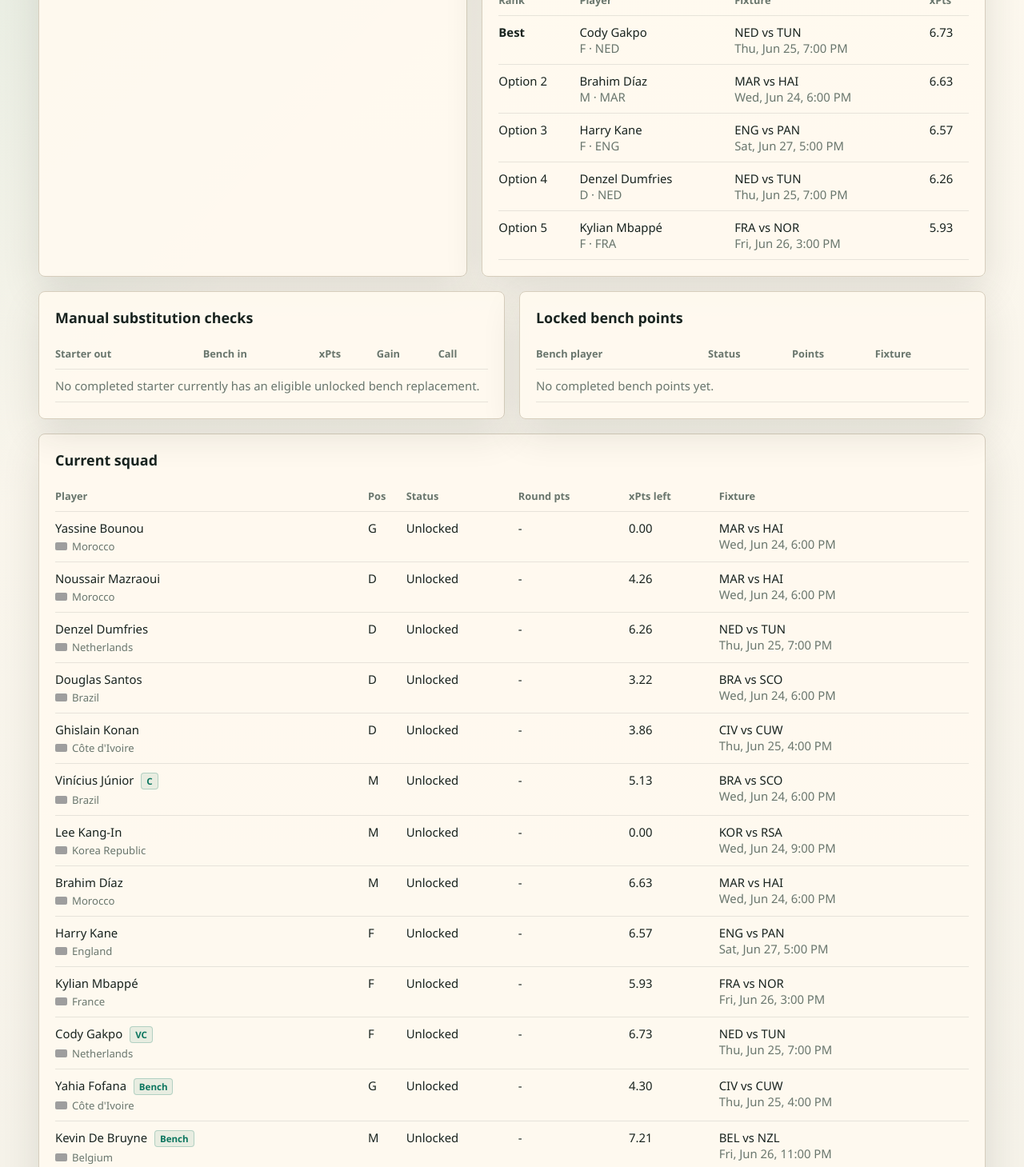
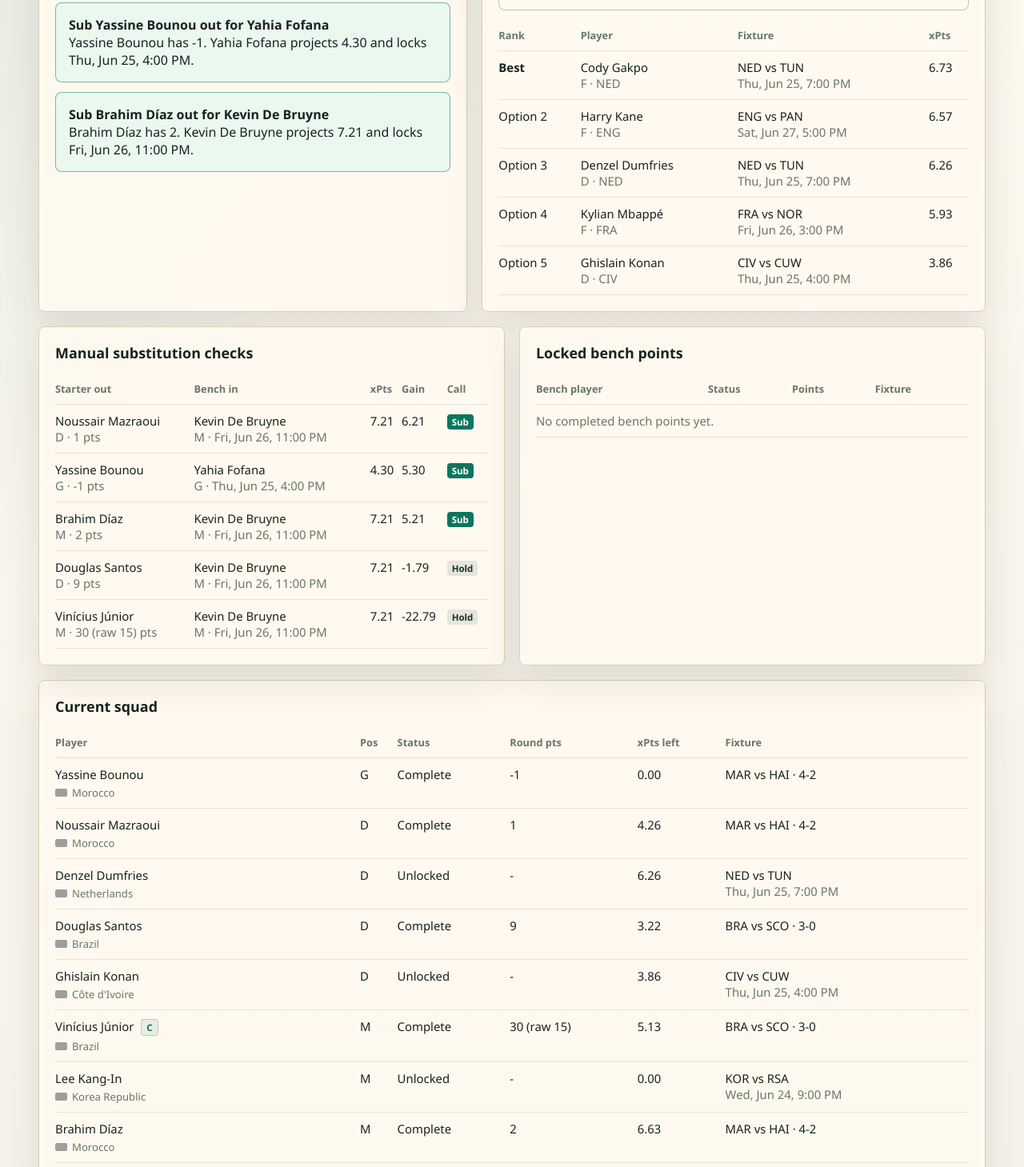
Before and after one commit to frenchtouch-hash/fantasy-soccer, a plain HTML site: page docs/index.html in a window 1280 px wide. Shown: the part 553-2012 px from the top of the page at 80% size. Drawn offline with Linux system fonts and the light colour scheme; grey boxes are pictures that could not be loaded.

Commit message:
Publish live dashboard 2026-06-24 20:04

```diff
--- a/docs/index.html
+++ b/docs/index.html
@@ -74,29 +74,29 @@
     <section class="hero">
       <div>
         <p class="eyebrow">Live Round 3 · GROUP</p>
-        <h1>Hold current setup</h1>
+        <h1>Action needed now</h1>
         <p class="hero-copy">Advice is based on the latest FIFA squad sync, current-round points, locked players, remaining fixtures, and FantaLens projections for players who have not played yet.</p>
         <div class="stats">
-          <div class="stat"><span class="muted">Current round points</span><strong>0</strong></div>
-          <div class="stat"><span class="muted">Captain</span><strong>Vinícius Júnior</strong><span class="muted">- pts · Unlocked</span></div>
-          <div class="stat"><span class="muted">Next squad lock</span><strong>Wed, Jun 24, 6:00 PM</strong></div>
+          <div class="stat"><span class="muted">Current round points</span><strong>41</strong></div>
+          <div class="stat"><span class="muted">Captain</span><strong>Vinícius Júnior</strong><span class="muted">30 (raw 15) pts · Complete</span></div>
+          <div class="stat"><span class="muted">Next squad lock</span><strong>Wed, Jun 24, 9:00 PM</strong></div>
         </div>
       </div>
       <aside class="side">
         <div class="side-block">
           <p class="eyebrow">Latest completed game</p>
-          <h2>SUI vs CAN 2-1</h2>
-          <p class="muted">Wed, Jun 24, 3:00 PM</p>
-          <p class="muted">No squad player in that fixture.</p>
+          <h2>MAR vs HAI 4-2</h2>
+          <p class="muted">Wed, Jun 24, 6:00 PM</p>
+          <p class="muted">Yassine Bounou -1 pts · Noussair Mazraoui 1 pts · Brahim Díaz 2 pts</p>
         </div>
         <div class="side-block">
           <p class="eyebrow">Next game</p>
-          <h2>MAR vs HAI</h2>
-          <p class="muted">Wed, Jun 24, 6:00 PM · <span class="relative-time" data-timestamp="2026-06-24T23:00:00+01:00" data-mode="future" title="Jun 24, 2026, 6:00:00 PM EDT">today</span></p>
+          <h2>RSA vs KOR</h2>
+          <p class="muted">Wed, Jun 24, 9:00 PM · <span class="relative-time" data-timestamp="2026-06-25T02:00:00+01:00" data-mode="future" title="Jun 24, 2026, 9:00:00 PM EDT">today</span></p>
         </div>
         <div class="side-block">
           <p class="eyebrow">Freshness</p>
-          <p class="muted">FIFA sync <span class="relative-time" data-timestamp="2026-06-24T21:04:05.702Z" data-mode="past" title="Jun 24, 2026, 5:04:05 PM EDT">just now</span> · state <span class="relative-time" data-timestamp="2026-06-24T21:04:05.702Z" data-mode="past" title="Jun 24, 2026, 5:04:05 PM EDT">just now</span></p>
+          <p class="muted">FIFA sync <span class="relative-time" data-timestamp="2026-06-25T00:04:05.158Z" data-mode="past" title="Jun 24, 2026, 8:04:05 PM EDT">just now</span> · state <span class="relative-time" data-timestamp="2026-06-25T00:04:05.158Z" data-mode="past" title="Jun 24, 2026, 8:04:05 PM EDT">just now</span></p>
         </div>
       </aside>
     </section>
@@ -104,13 +104,13 @@
     <section class="layout">
       <div class="panel">
         <h2>Immediate advice</h2>
-        <div class="decision-grid"><article class="decision-card hold"><h3>No manual move required now</h3><p>Vinícius Júnior has not played yet. Best projected unlocked starter is Cody Gakpo at 6.73 xPts.</p></article></div>
+        <div class="decision-grid"><article class="decision-card move"><h3>Sub Noussair Mazraoui out for Kevin De Bruyne</h3><p>Noussair Mazraoui has 1. Kevin De Bruyne projects 7.21 and locks Fri, Jun 26, 11:00 PM.</p></article><article class="decision-card move"><h3>Sub Yassine Bounou out for Yahia Fofana</h3><p>Yassine Bounou has -1. Yahia Fofana projects 4.30 and locks Thu, Jun 25, 4:00 PM.</p></article><article class="decision-card move"><h3>Sub Brahim Díaz out for Kevin De Bruyne</h3><p>Brahim Díaz has 2. Kevin De Bruyne projects 7.21 and locks Fri, Jun 26, 11:00 PM.</p></article></div>
       </div>
       <div class="panel">
         <h2>Captain recommendation</h2>
         <article class="decision-card hold">
-          <h3>Keep Vinícius Júnior for now</h3>
-          <p>Vinícius Júnior has not played yet. Best projected unlocked starter is Cody Gakpo at 6.73 xPts.</p>
+          <h3>Keep Vinícius Júnior</h3>
+          <p>Vinícius Júnior has 30 effective points. Best unlocked captain target is Cody Gakpo, projected 13.46 effective points, which is not enough edge to force a switch.</p>
         </article>
         <table style="margin-top:12px">
           <thead><tr><th>Rank</th><th>Player</th><th>Fixture</th><th>xPts</th></tr></thead>
@@ -124,30 +124,30 @@
 
     <tr>
       <td>Option 2</td>
-      <td>Brahim Díaz<div class="muted">M · MAR</div></td>
-      <td>MAR vs HAI<br><span class="muted">Wed, Jun 24, 6:00 PM</span></td>
-      <td>6.63</td>
-    </tr>
-
-    <tr>
-      <td>Option 3</td>
       <td>Harry Kane<div class="muted">F · ENG</div></td>
       <td>ENG vs PAN<br><span class="muted">Sat, Jun 27, 5:00 PM</span></td>
       <td>6.57</td>
     </tr>
 
     <tr>
-      <td>Option 4</td>
+      <td>Option 3</td>
       <td>Denzel Dumfries<div class="muted">D · NED</div></td>
       <td>NED vs TUN<br><span class="muted">Thu, Jun 25, 7:00 PM</span></td>
       <td>6.26</td>
     </tr>
 
     <tr>
-      <td>Option 5</td>
+      <td>Option 4</td>
       <td>Kylian Mbappé<div class="muted">F · FRA</div></td>
       <td>FRA vs NOR<br><span class="muted">Fri, Jun 26, 3:00 PM</span></td>
       <td>5.93</td>
+    </tr>
+
+    <tr>
+      <td>Option 5</td>
+      <td>Ghislain Konan<div class="muted">D · CIV</div></td>
+      <td>CIV vs CUW<br><span class="muted">Thu, Jun 25, 4:00 PM</span></td>
+      <td>3.86</td>
     </tr>
   </tbody>
         </table>
@@ -159,7 +159,47 @@
         <h2>Manual substitution checks</h2>
         <table>
           <thead><tr><th>Starter out</th><th>Bench in</th><th>xPts</th><th>Gain</th><th>Call</th></tr></thead>
-          <tbody><tr><td colspan="5" class="muted">No completed starter currently has an eligible unlocked bench replacement.</td></tr></tbody>
+          <tbody>
+    <tr>
+      <td>Noussair Mazraoui<div class="muted">D · 1 pts</div></td>
+      <td>Kevin De Bruyne<div class="muted">M · Fri, Jun 26, 11:00 PM</div></td>
+      <td>7.21</td>
+      <td>6.21</td>
+      <td><span class="pill move-pill">Sub</span></td>
+    </tr>
+
+    <tr>
+      <td>Yassine Bounou<div class="muted">G · -1 pts</div></td>
+      <td>Yahia Fofana<div class="muted">G · Thu, Jun 25, 4:00 PM</div></td>
+      <td>4.30</td>
+      <td>5.30</td>
+      <td><span class="pill move-pill">Sub</span></td>
+    </tr>
+
+    <tr>
+      <td>Brahim Díaz<div class="muted">M · 2 pts</div></td>
+      <td>Kevin De Bruyne<div class="muted">M · Fri, Jun 26, 11:00 PM</div></td>
+      <td>7.21</td>
+      <td>5.21</td>
+      <td><span class="pill move-pill">Sub</span></td>
+    </tr>
+
+    <tr>
+      <td>Douglas Santos<div class="muted">D · 9 pts</div></td>
+      <td>Kevin De Bruyne<div class="muted">M · Fri, Jun 26, 11:00 PM</div></td>
+      <td>7.21</td>
+      <td>-1.79</td>
+      <td><span class="pill hold-pill">Hold</span></td>
+    </tr>
+
+    <tr>
+      <td>Vinícius Júnior<div class="muted">M · 30 (raw 15) pts</div></td>
+      <td>Kevin De Bruyne<div class="muted">M · Fri, Jun 26, 11:00 PM</div></td>
+      <td>7.21</td>
+      <td>-22.79</td>
+      <td><span class="pill hold-pill">Hold</span></td>
+    </tr>
+  </tbody>
         </table>
       </div>
       <div class="panel">
@@ -179,19 +219,19 @@
       <tr>
         <td>Yassine Bounou <div class="muted player-meta"><img class="flag-icon" src="https://flagcdn.com/w20/ma.png" alt="">Morocco</div></td>
         <td>G</td>
-        <td>Unlocked</td>
-        <td>-</td>
+        <td>Complete</td>
+        <td>-1</td>
         <td>0.00</td>
-        <td>MAR vs HAI<br><span class="muted">Wed, Jun 24, 6:00 PM</span></td>
+        <td>MAR vs HAI · 4-2</td>
       </tr>
 
       <tr>
         <td>Noussair Mazraoui <div class="muted player-meta"><img class="flag-icon" src="https://flagcdn.com/w20/ma.png" alt="">Morocco</div></td>
         <td>D</td>
-        <td>Unlocked</td>
-        <td>-</td>
+        <td>Complete</td>
+        <td>1</td>
         <td>4.26</td>
-        <td>MAR vs HAI<br><span class="muted">Wed, Jun 24, 6:00 PM</span></td>
+        <td>MAR vs HAI · 4-2</td>
       </tr>
 
       <tr>
@@ -206,10 +246,10 @@
       <tr>
         <td>Douglas Santos <div class="muted player-meta"><img class="flag-icon" src="https://flagcdn.com/w20/br.png" alt="">Brazil</div></td>
         <td>D</td>
-        <td>Unlocked</td>
-        <td>-</td>
+        <td>Complete</td>
+        <td>9</td>
         <td>3.22</td>
-        <td>BRA vs SCO<br><span class="muted">Wed, Jun 24, 6:00 PM</span></td>
+        <td>BRA vs SCO · 3-0</td>
       </tr>
 
       <tr>
@@ -224,10 +264,10 @@
       <tr>
         <td>Vinícius Júnior <span class="badge">C</span><div class="muted player-meta"><img class="flag-icon" src="https://flagcdn.com/w20/br.png" alt="">Brazil</div></td>
         <td>M</td>
-        <td>Unlocked</td>
-        <td>-</td>
+        <td>Complete</td>
+        <td>30 (raw 15)</td>
         <td>5.13</td>
-        <td>BRA vs SCO<br><span class="muted">Wed, Jun 24, 6:00 PM</span></td>
+        <td>BRA vs SCO · 3-0</td>
       </tr>
 
       <tr>
@@ -242,10 +282,10 @@
       <tr>
         <td>Brahim Díaz <div class="muted player-meta"><img class="flag-icon" src="https://flagcdn.com/w20/ma.png" alt="">Morocco</div></td>
         <td>M</td>
-        <td>Unlocked</td>
-        <td>-</td>
+        <td>Complete</td>
+        <td>2</td>
         <td>6.63</td>
-        <td>MAR vs HAI<br><span class="muted">Wed, Jun 24, 6:00 PM</span></td>
+        <td>MAR vs HAI · 4-2</td>
       </tr>
 
       <tr>
```
